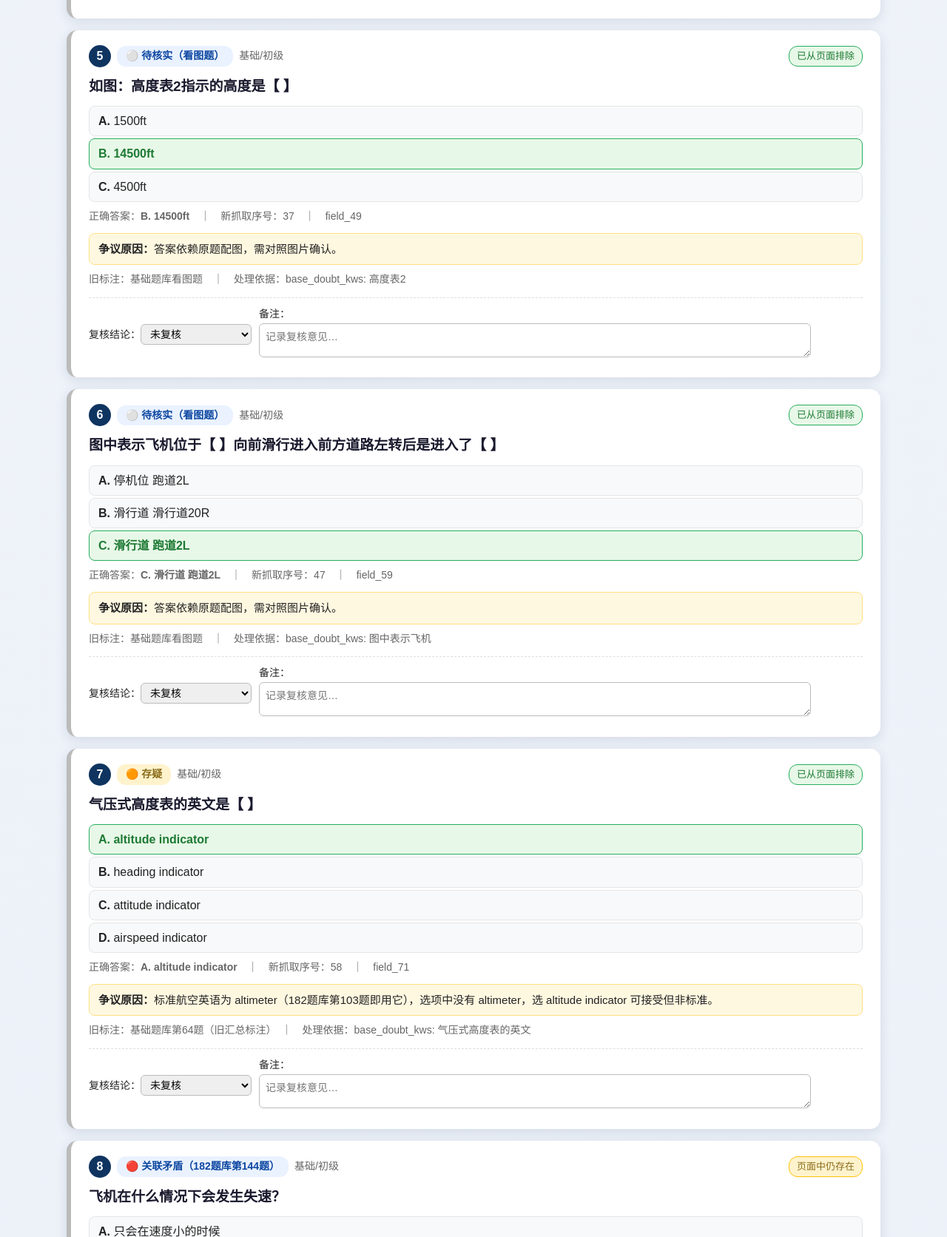
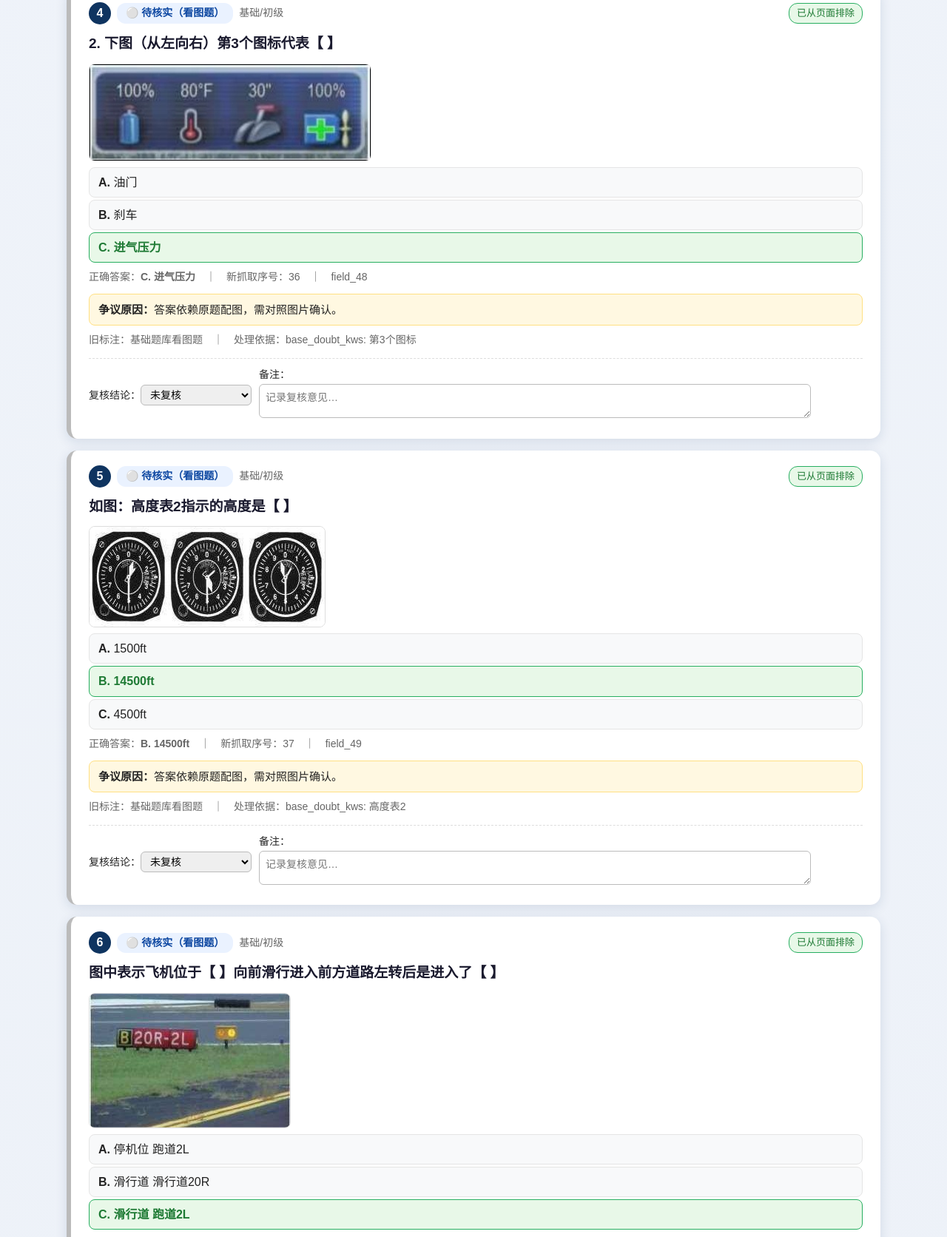
Before and after one commit to mavericklou/flight-sim-quiz, a plain HTML site: page 争议题复核.html in a window 1280 px wide. Shown: the part 2124-3796 px from the top of the page at 74% size. Drawn offline with Linux system fonts and the light colour scheme.

Commit message:
复核页4道基础看图题显示已入库的配图

```diff
--- a/争议题复核.html
+++ b/争议题复核.html
@@ -31,6 +31,7 @@ h1{font-size:26px;color:#16213e;text-align:center;margin-bottom:8px}
 .opt{padding:6px 12px;margin:3px 0;border-radius:8px;background:#f8f9fa;border:1px solid #e5e5e5;overflow-wrap:break-word}
 .opt.correct{background:#e8f8e8;border-color:#27ae60;color:#1e7a34;font-weight:bold}
 .meta{font-size:14px;color:#666;margin-top:8px;overflow-wrap:break-word}
+.qimg{display:block;max-width:100%;max-height:420px;border:1px solid #ddd;border-radius:8px;margin:8px 0}
 .reason{background:#fff8e1;border:1px solid #ffe082;border-radius:8px;padding:8px 12px;margin-top:10px;font-size:15px}
 .review{margin-top:12px;padding-top:10px;border-top:1px dashed #ddd;display:flex;flex-wrap:wrap;gap:10px;align-items:center;font-size:14px}
 .review select{font-family:inherit;font-size:14px;padding:4px 8px;border-radius:6px;border:1px solid #bbb}
@@ -92,7 +93,7 @@ h1{font-size:26px;color:#16213e;text-align:center;margin-bottom:8px}
     <span class="bank">基础/初级</span>
     <span class="pill excluded">已从页面排除</span>
   </div>
-  <div class="qtext">下图中六大仪表从左至右，从上到下依次是</div>
+  <div class="qtext">下图中六大仪表从左至右，从上到下依次是</div><img class="qimg" src="images/junior/field_47_0.jpg" alt="题目配图">
   <div class="opts"><div class="opt"><b>A.</b> 上：空速表-转弯侧滑仪-气压式高度表；下：姿态仪-航向仪-垂直速率表（升降速度表）</div><div class="opt correct"><b>B.</b> 上：空速表-姿态仪-气压式高度表；下：转弯侧滑仪-航向仪-垂直速率表（升降速度表）</div><div class="opt"><b>C.</b> 上：空速表-姿态仪-垂直速率表（升降速度表）；下：转弯侧滑仪-航向仪-气压式高度表</div></div>
   <div class="meta">正确答案：<b>B. 上：空速表-姿态仪-气压式高度表；下：转弯侧滑仪-航向仪-垂直速率表（升降速度表）</b>　｜　新抓取序号：35　｜　field_47</div>
   <div class="reason"><b>争议原因：</b>答案依赖原题配图，需对照图片确认。</div>
@@ -109,7 +110,7 @@ h1{font-size:26px;color:#16213e;text-align:center;margin-bottom:8px}
     <span class="bank">基础/初级</span>
     <span class="pill excluded">已从页面排除</span>
   </div>
-  <div class="qtext">2. 下图（从左向右）第3个图标代表【 】</div>
+  <div class="qtext">2. 下图（从左向右）第3个图标代表【 】</div><img class="qimg" src="images/junior/field_48_0.jpg" alt="题目配图">
   <div class="opts"><div class="opt"><b>A.</b> 油门</div><div class="opt"><b>B.</b> 刹车</div><div class="opt correct"><b>C.</b> 进气压力</div></div>
   <div class="meta">正确答案：<b>C. 进气压力</b>　｜　新抓取序号：36　｜　field_48</div>
   <div class="reason"><b>争议原因：</b>答案依赖原题配图，需对照图片确认。</div>
@@ -126,7 +127,7 @@ h1{font-size:26px;color:#16213e;text-align:center;margin-bottom:8px}
     <span class="bank">基础/初级</span>
     <span class="pill excluded">已从页面排除</span>
   </div>
-  <div class="qtext">如图：高度表2指示的高度是【 】</div>
+  <div class="qtext">如图：高度表2指示的高度是【 】</div><img class="qimg" src="images/junior/field_49_0.jpg" alt="题目配图">
   <div class="opts"><div class="opt"><b>A.</b> 1500ft</div><div class="opt correct"><b>B.</b> 14500ft</div><div class="opt"><b>C.</b> 4500ft</div></div>
   <div class="meta">正确答案：<b>B. 14500ft</b>　｜　新抓取序号：37　｜　field_49</div>
   <div class="reason"><b>争议原因：</b>答案依赖原题配图，需对照图片确认。</div>
@@ -143,7 +144,7 @@ h1{font-size:26px;color:#16213e;text-align:center;margin-bottom:8px}
     <span class="bank">基础/初级</span>
     <span class="pill excluded">已从页面排除</span>
   </div>
-  <div class="qtext">图中表示飞机位于【 】向前滑行进入前方道路左转后是进入了【 】</div>
+  <div class="qtext">图中表示飞机位于【 】向前滑行进入前方道路左转后是进入了【 】</div><img class="qimg" src="images/junior/field_59_0.jpg" alt="题目配图">
   <div class="opts"><div class="opt"><b>A.</b> 停机位 跑道2L</div><div class="opt"><b>B.</b> 滑行道 滑行道20R</div><div class="opt correct"><b>C.</b> 滑行道 跑道2L</div></div>
   <div class="meta">正确答案：<b>C. 滑行道 跑道2L</b>　｜　新抓取序号：47　｜　field_59</div>
   <div class="reason"><b>争议原因：</b>答案依赖原题配图，需对照图片确认。</div>
```
